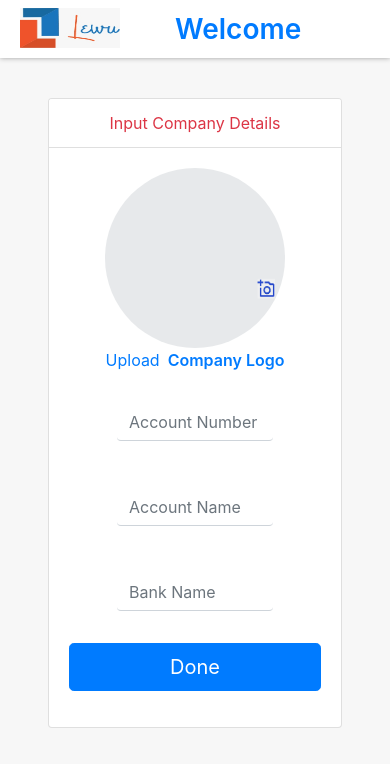
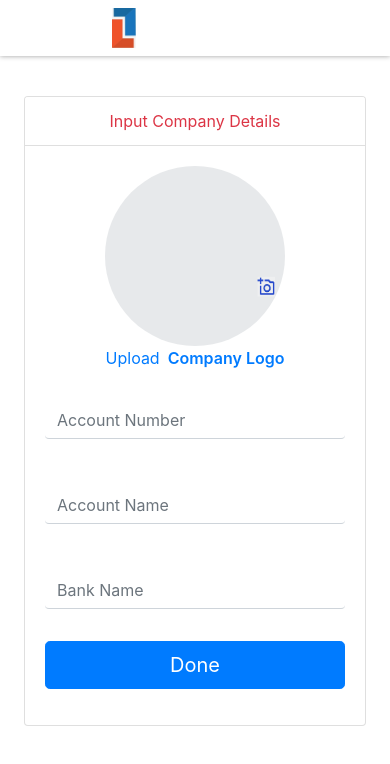
Before and after one commit to Aerocedi/LewuDesktop, a plain HTML site: page index.html in a window 390 px wide. Both pictures are taken after a click on the item "GET STARTED". Drawn offline with Linux system fonts and the light colour scheme.

Commit message:
new changes

```diff
--- a/css/style.css
+++ b/css/style.css
@@ -2,6 +2,7 @@ html{
     height: 100%;
     padding: 0px;
     margin: 0px;
+    box-sizing: border-box;
 }
 nav{
   box-shadow: 0px 0px 5px 0px rgb(158, 158, 158) !important;
@@ -25,6 +26,8 @@ section{
     min-height: 100vh;
     position: relative;
     margin-top: 50px;
+    width: 100%;
+    margin-right: 0px !important;
 }
 
 class.px{
@@ -57,7 +60,20 @@ border-radius: 100px;
 
 
 @media screen and (max-width:768px){
-  div.logo2{
+ div.logo2{
     display: none !important;
   }
+
+  nav.navbar.bg-white.fixed-top.navclear{
+    display: none!important;
+  }
+
+  div.jim{
+    padding-left: 0px !important;
+    padding-right: 0px!important;
+  }
+  section{
+    margin-top: 0px;
+    background-color: white !important;
+  }
 }
--- a/index.html
+++ b/index.html
@@ -10,18 +10,26 @@
     <title>Home</title>
 </head>
 <body>
-    <nav class="navbar navbar bg-white fixed-top">
+  <div id="app">
+    <nav class="navbar navbar bg-white fixed-top navclear">
 
         <a href="" class="nav-brand  ml-1">
             <img src="images/logo.jpg" width="100" height="40" class="d-inline-block align-top mr-5" alt="">
             Welcome</a>
 
     </nav>
+    <nav class="navbar  bg-white fixed-top pl-5 text-center" v-if="home==2">
 
 
-    <section class=" ">
+         <img src="images/logo-mobile.jpg" width="40" height="40" class=" float-center align-top ml-5 pl-3" alt="">
 
-        <div class="fluid" id="app">
+
+  </nav>
+
+
+<section class=" " :style="{background: backgr.background}">
+
+        <div class="fluid" >
             <div class="row pt-5">
                 <div class="col-lg-6  col-sm-12 col-md-12 pt-5 logo" v-if="home==1">
 <center>
@@ -64,15 +72,15 @@
             </center>
             </div>
                <form action="" class="pb-3">
-                <div class="form-group px-3 py-3">
+                <div class="form-group px-3 py-3 ">
 
                     <input type="text" class="form-control" id="formGroupExampleInput2" placeholder="Account Number">
                   </div>
-                  <div class="form-group px-3 py-3">
+                  <div class="form-group px-3 py-3 ">
 
                     <input type="text" class="form-control" id="formGroupExampleInput2" placeholder="Account Name">
                   </div>
-                  <div class="form-group px-3 py-3">
+                  <div class="form-group px-3 py-3 ">
 
                     <input type="text" class="form-control" id="formGroupExampleInput2" placeholder="Bank Name">
                   </div>
@@ -86,8 +94,8 @@
 
 
 
-    <div class="col-lg-12 col-sm-12 col-md-12 " v-if="home==2">
-      <div class="card-block pl-5 pr-5 pb-4">
+    <div class="col-lg-12 col-sm-12 col-md-12  mt-5" v-if="home==2">
+      <div class="card-block pl-4 pr-4 pb-4">
           <div class="card">
               <div class="card-header text-center text-danger bg-white">
                 Input Company Details
@@ -102,15 +110,15 @@
               </center>
               </div>
                  <form action="" class="pb-3">
-                  <div class="form-group px-5 py-3">
+                  <div class="form-group px-5 py-3 jim">
 
                       <input type="text" class="form-control" id="formGroupExampleInput2" placeholder="Account Number">
                     </div>
-                    <div class="form-group px-5 py-3">
+                    <div class="form-group px-5 py-3 jim">
 
                       <input type="text" class="form-control" id="formGroupExampleInput2" placeholder="Account Name">
                     </div>
-                    <div class="form-group px-5 py-3">
+                    <div class="form-group px-5 py-3 jim">
 
                       <input type="text" class="form-control" id="formGroupExampleInput2" placeholder="Bank Name">
                     </div>
@@ -130,5 +138,6 @@
     </section>
 <script src="js/vue.js"></script>
 <script src="js/main.js"></script>
+</div>
 </body>
 </html>
--- a/js/main.js
+++ b/js/main.js
@@ -34,7 +34,14 @@ new Vue({
         {id:'maintenance', name: 'maintenance'},
         {id:'Diesel allocation', name: 'Diesel allocation'},
       ]
+      ,
+      backgr:[
+       { background:' rgb(247, 247, 247) !important',
+        width: '100%'},
+
+      ]
     },
+
     methods:{
         changeTit:function(title){
             return this.title=title
```
